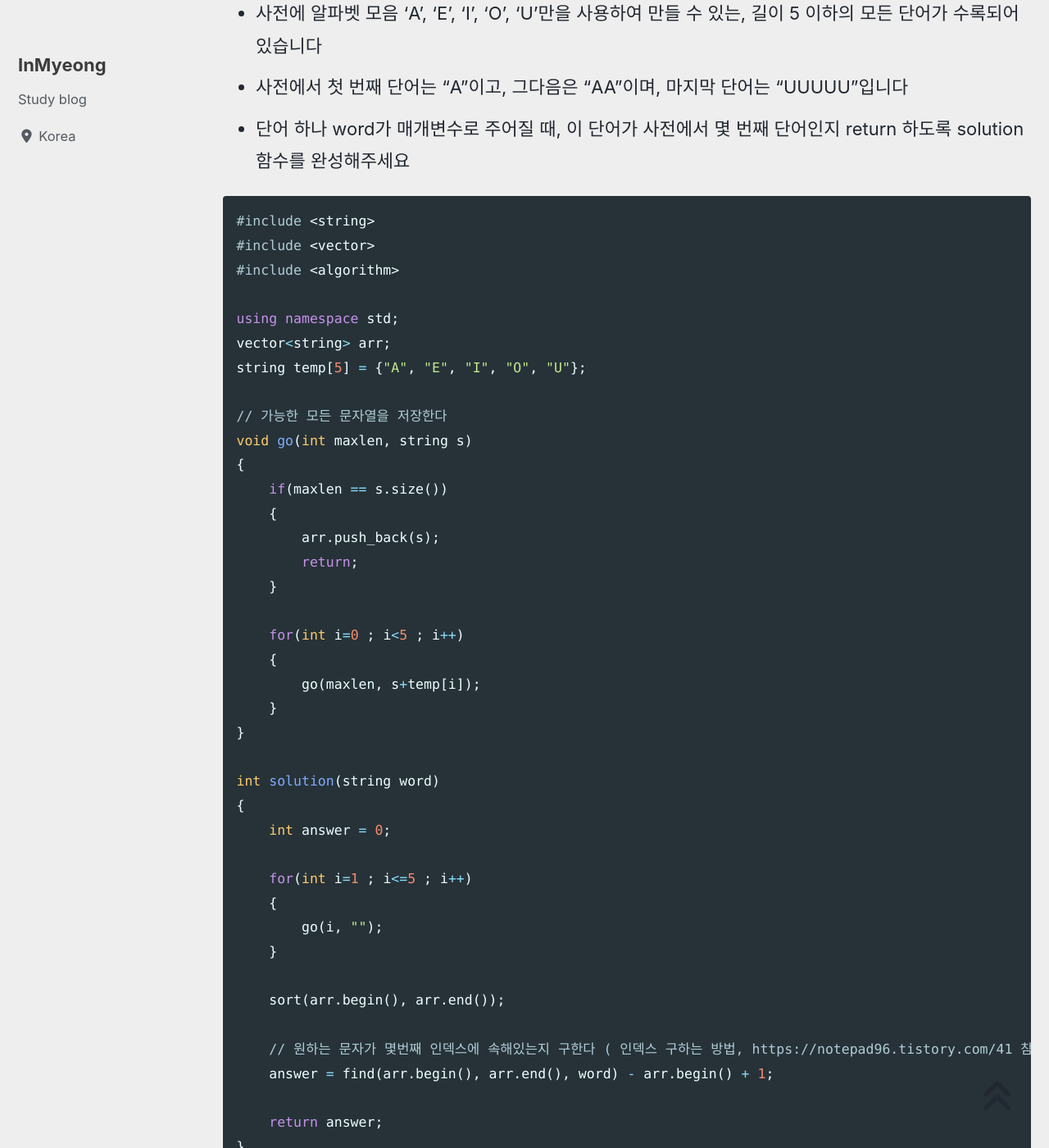
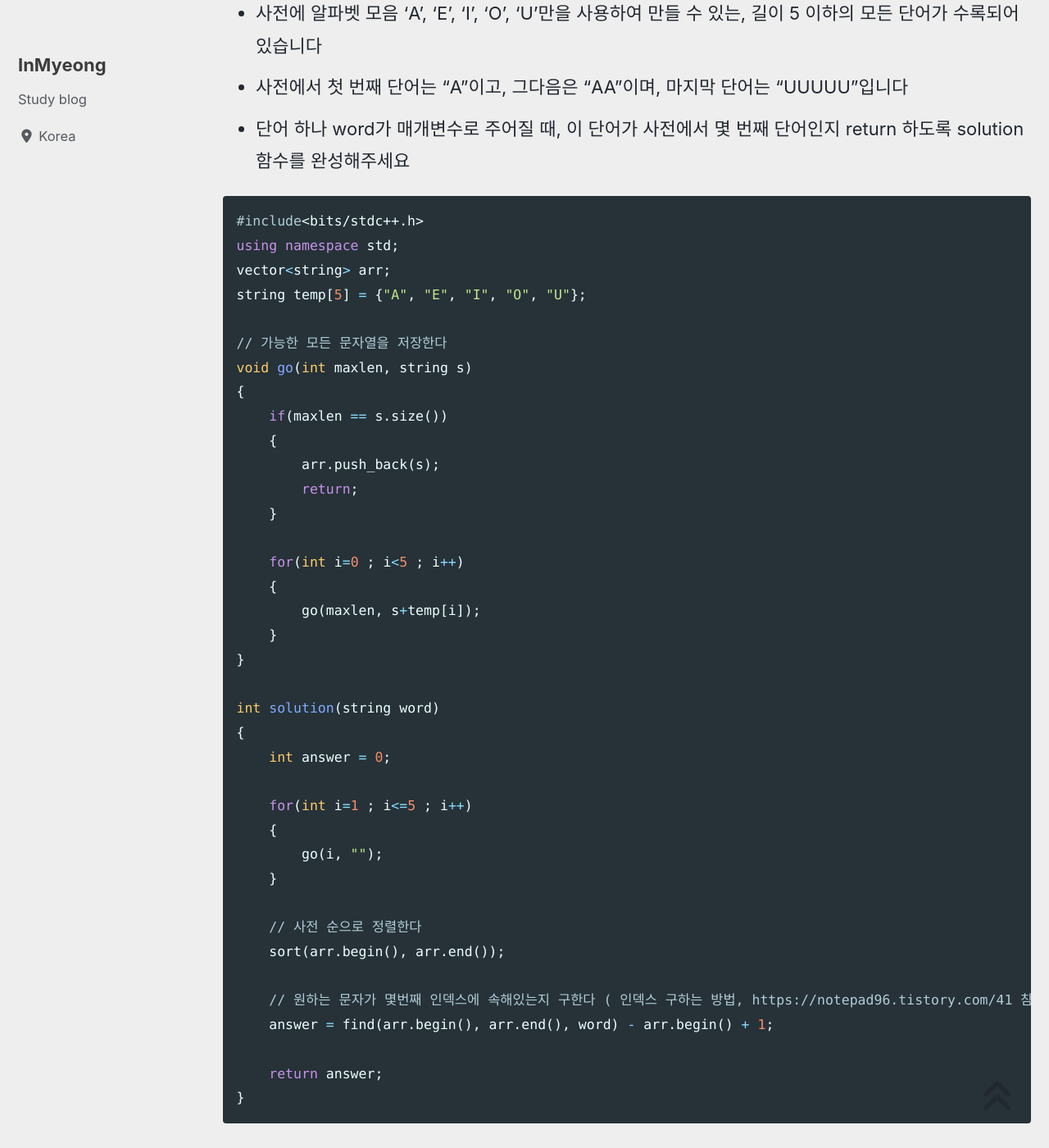
Before and after one commit to devMyeong/devMyeong.github.io, a Jekyll site: the page built from _posts/codingTest/2022-07-06-프로그래머스.md, in a window 1280 px wide and 1400 px high, scrolled down 37276 px. Shown: the whole window at 82% size. Built offline with Jekyll 4.4.1, drawn with Linux system fonts in a browser that asks for light colours; cached includes are drawn as plain includes; nearby versions of some CDN libraries; some web fonts are replaced; comment, search, counter and statistics services are not loaded.

Commit message:
Chore : 프로그래머스 주석 수정

````diff
--- a/_posts/codingTest/2022-07-06-프로그래머스.md
+++ b/_posts/codingTest/2022-07-06-프로그래머스.md
@@ -1047,10 +1047,7 @@ int solution(int n, vector<vector<int>> wires)
 - 단어 하나 word가 매개변수로 주어질 때, 이 단어가 사전에서 몇 번째 단어인지 return 하도록 solution 함수를 완성해주세요
 
 ```cpp
-#include <string>
-#include <vector>
-#include <algorithm>
-
+#include<bits/stdc++.h>
 using namespace std;
 vector<string> arr;
 string temp[5] = {"A", "E", "I", "O", "U"};
@@ -1079,6 +1076,7 @@ int solution(string word)
         go(i, "");
     }
 
+    // 사전 순으로 정렬한다
     sort(arr.begin(), arr.end());
 
     // 원하는 문자가 몇번째 인덱스에 속해있는지 구한다 ( 인덱스 구하는 방법, https://notepad96.tistory.com/41 참고 )
````
